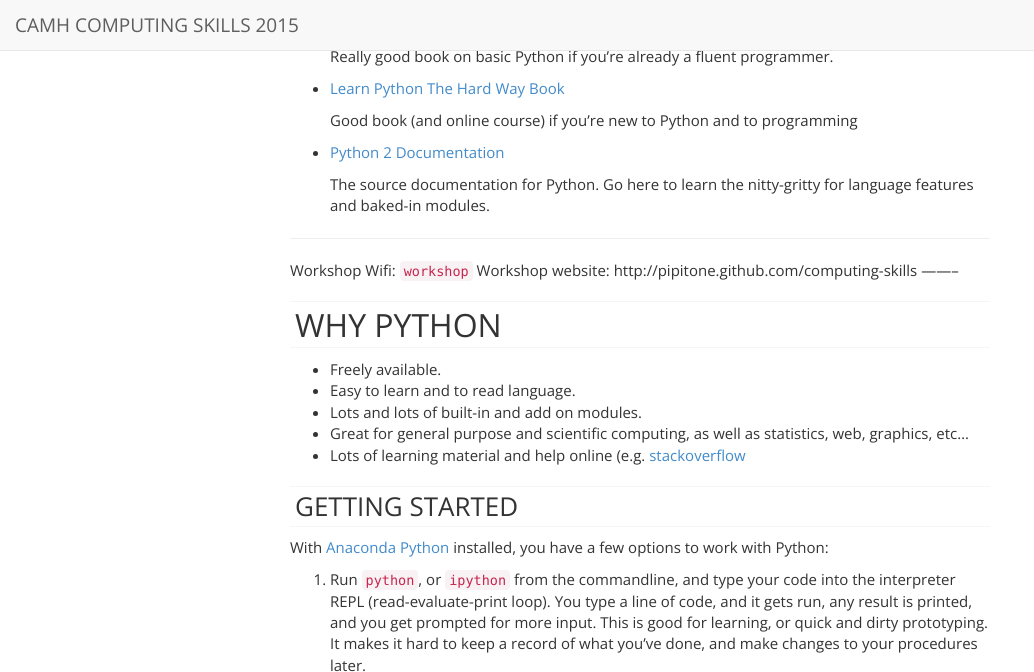
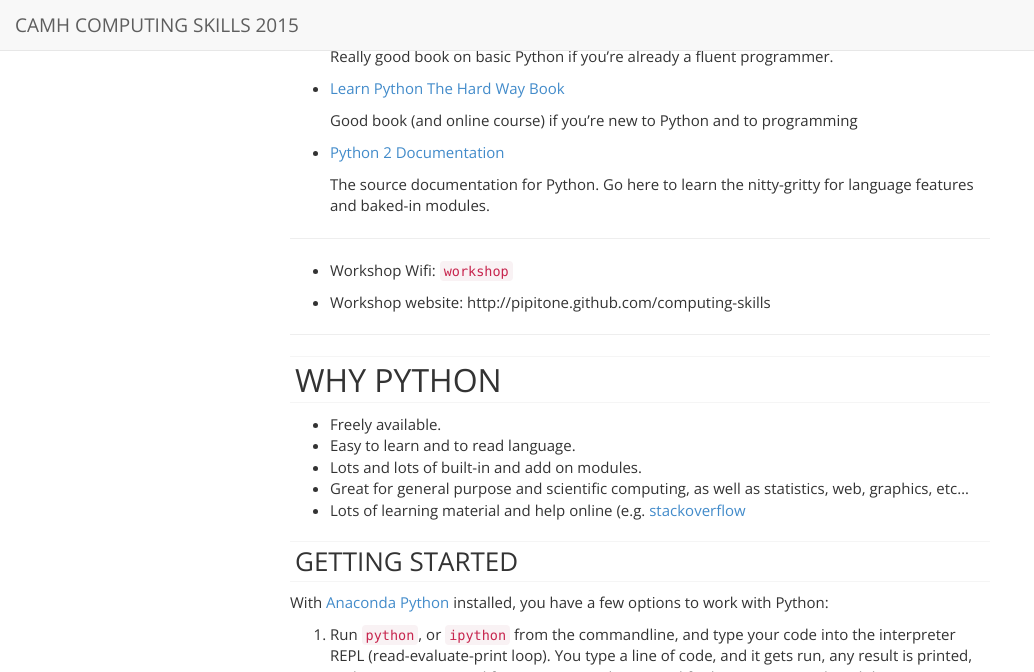
Before and after one commit to TIGRLab/computing-skills-march-2015, a Jekyll site: the page built from python-intro.html, in a window 1280 px wide and 900 px high, scrolled down 564 px, cut to the strip 0-672 px from the top of the window. Shown: the whole strip, without its empty margins (0-1034 px from the left). Built offline with Jekyll 4.4.1, drawn with Linux system fonts in a browser that asks for light colours; nearby versions of some CDN libraries; Markdown is read by kramdown in place of the engine named in the settings.

```diff
--- a/_includes/python-intro.md
+++ b/_includes/python-intro.md
@@ -45,8 +45,11 @@ Things to read:
 
 
 --------
-Workshop Wifi: `workshop`
-Workshop website: http://pipitone.github.com/computing-skills
+
+- Workshop Wifi: `workshop`
+
+- Workshop website: http://pipitone.github.com/computing-skills
+
 --------
 
 ## Why Python
```
